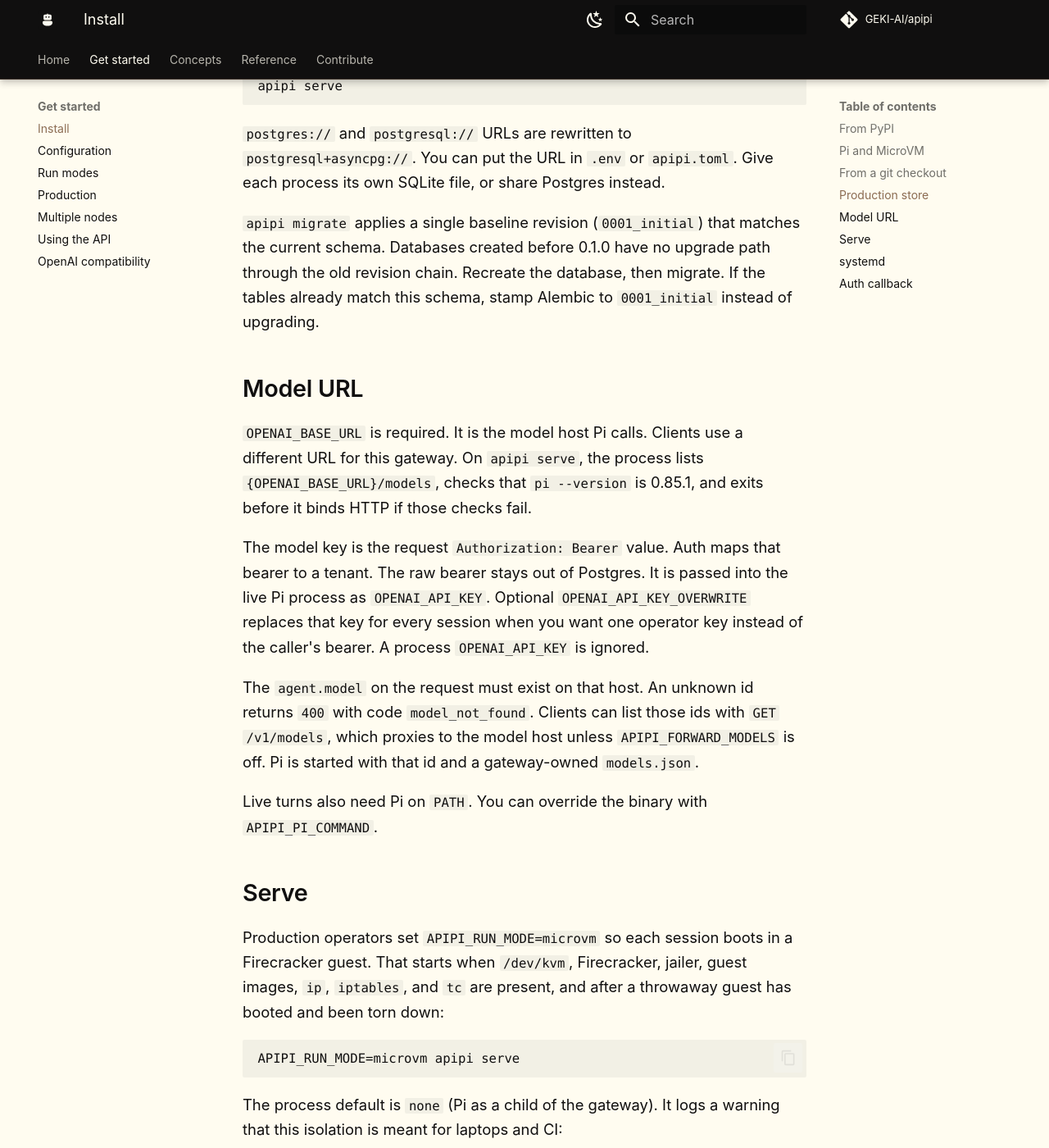
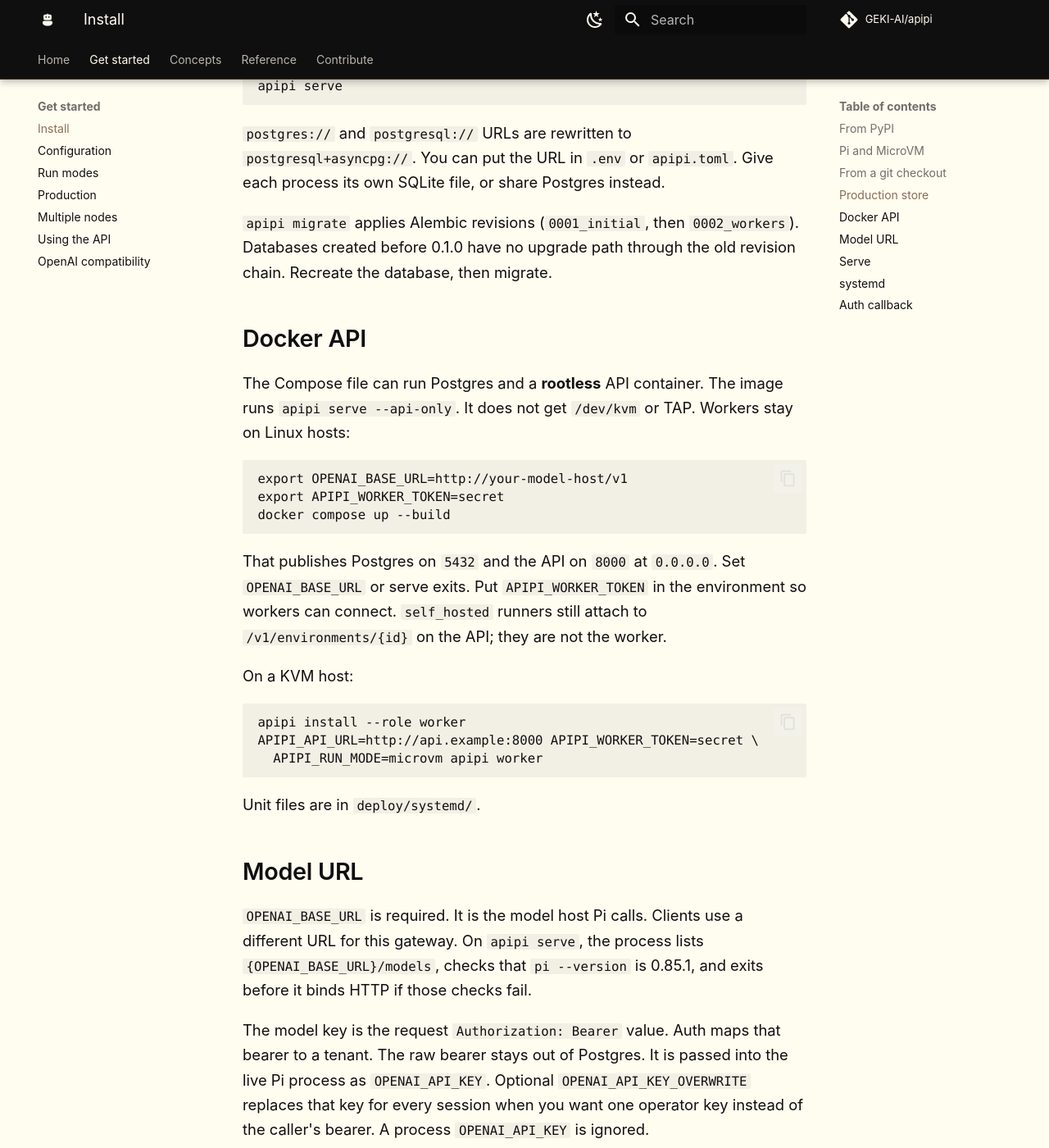
Before and after one commit to GEKI-AI/apipi, an MkDocs documentation site: the page built from docs/install.md, in a window 1280 px wide and 1400 px high, scrolled down 2828 px. Shown: the whole window at 82% size. Built offline with MkDocs 1.6.1 and Material for MkDocs 9.7.7, drawn with Linux system fonts in a browser that asks for light colours; comment, search, counter and statistics services are not loaded.

Commit message:
Add rootless API Docker image and worker systemd units (#181)
Co-authored-by: mths opencode <mths@datenhof.com>

````diff
--- a/docs/install.md
+++ b/docs/install.md
@@ -118,11 +118,37 @@ apipi serve
 `postgresql+asyncpg://`. You can put the URL in `.env` or `apipi.toml`.
 Give each process its own SQLite file, or share Postgres instead.
 
-`apipi migrate` applies a single baseline revision (`0001_initial`)
-that matches the current schema. Databases created before 0.1.0 have
-no upgrade path through the old revision chain. Recreate the database,
-then migrate. If the tables already match this schema, stamp Alembic to
-`0001_initial` instead of upgrading.
+`apipi migrate` applies Alembic revisions (`0001_initial`, then
+`0002_workers`). Databases created before 0.1.0 have no upgrade path
+through the old revision chain. Recreate the database, then migrate.
+
+## Docker API
+
+The Compose file can run Postgres and a **rootless** API container.
+The image runs `apipi serve --api-only`. It does not get `/dev/kvm`
+or TAP. Workers stay on Linux hosts:
+
+```
+export OPENAI_BASE_URL=http://your-model-host/v1
+export APIPI_WORKER_TOKEN=secret
+docker compose up --build
+```
+
+That publishes Postgres on `5432` and the API on `8000` at
+`0.0.0.0`. Set `OPENAI_BASE_URL` or serve exits. Put
+`APIPI_WORKER_TOKEN` in the environment so workers can connect.
+`self_hosted` runners still attach to `/v1/environments/{id}` on the
+API; they are not the worker.
+
+On a KVM host:
+
+```
+apipi install --role worker
+APIPI_API_URL=http://api.example:8000 APIPI_WORKER_TOKEN=secret \
+  APIPI_RUN_MODE=microvm apipi worker
+```
+
+Unit files are in `deploy/systemd/`.
 
 ## Model URL
 
````
Also changed, not shown: CHANGELOG.md (+2 -0 lines), compose.yaml (+17 -0 lines), docs/run-modes.md (+8 -5 lines), docs/workers.md (+14 -0 lines), 4 other files.
